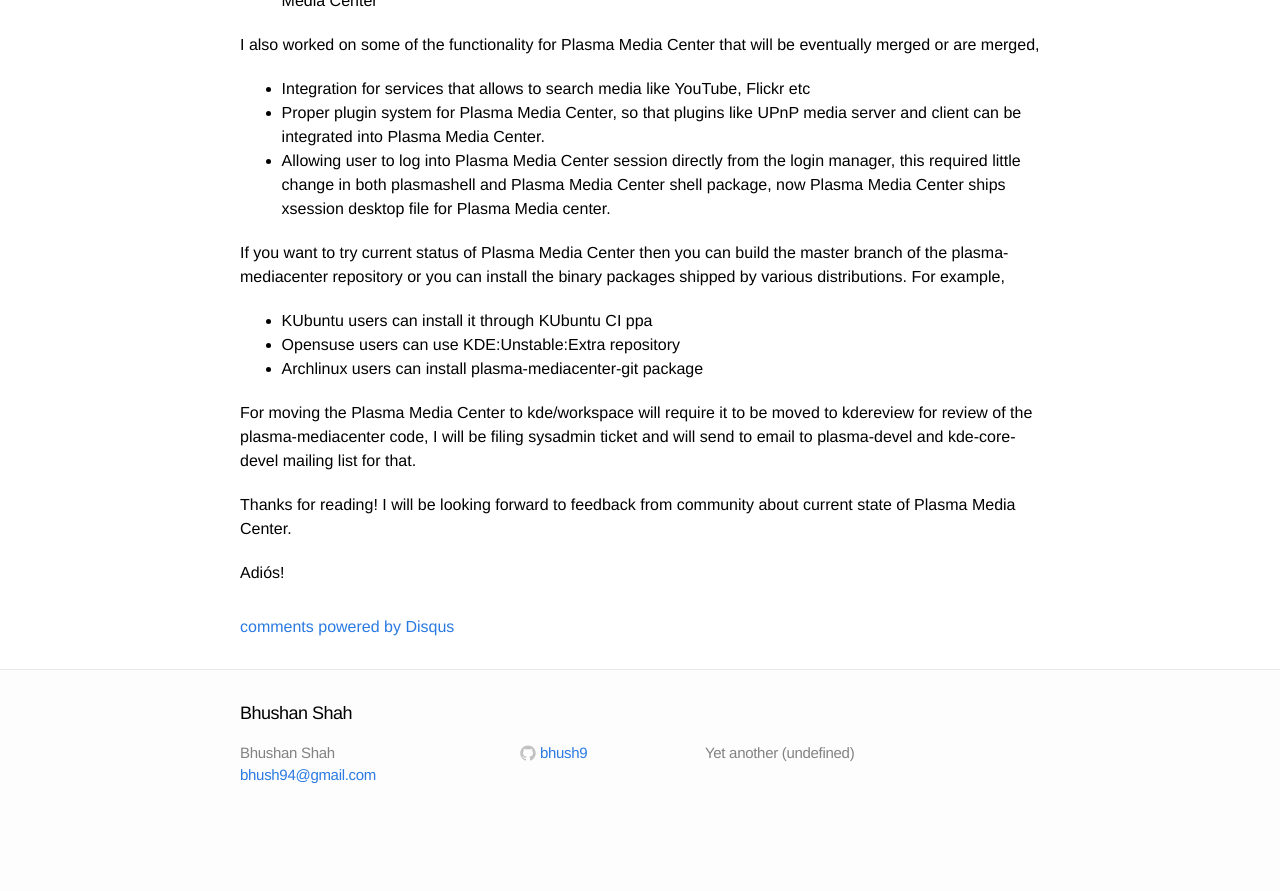
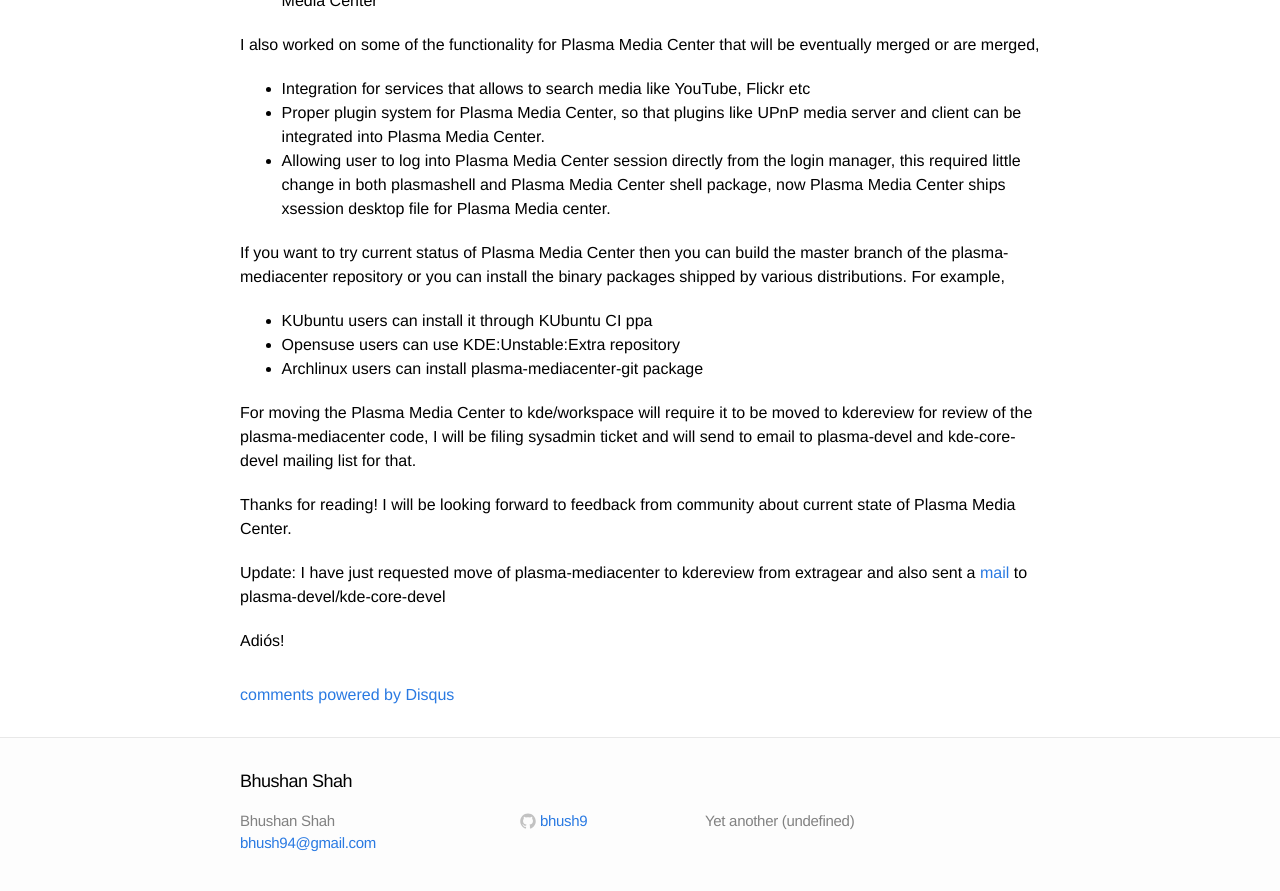
Before and after one commit to bhush9/bhush9.github.io, a Jekyll site: the page built from _posts/2015-02-19-plasma-media-center-in-plasma-sprint.markdown, in a window 1280 px wide and 900 px high, scrolled down 681 px. Shown: the top 891 px of the window. Built offline with Jekyll 4.4.1, drawn with Linux system fonts in a browser that asks for light colours; comment, search, counter and statistics services are not loaded; before the commit the page ends 1513 px from its top, so only the background shows below that.

Commit message:
a update

```diff
--- a/_posts/2015-02-19-plasma-media-center-in-plasma-sprint.markdown
+++ b/_posts/2015-02-19-plasma-media-center-in-plasma-sprint.markdown
@@ -35,4 +35,6 @@
 
 Thanks for reading! I will be looking forward to feedback from community about current state of Plasma Media Center.
 
+Update: I have just requested move of plasma-mediacenter to kdereview from extragear and also sent a [mail](https://mail.kde.org/pipermail/plasma-devel/2015-February/039429.html) to plasma-devel/kde-core-devel
+
 Adiós!
```
